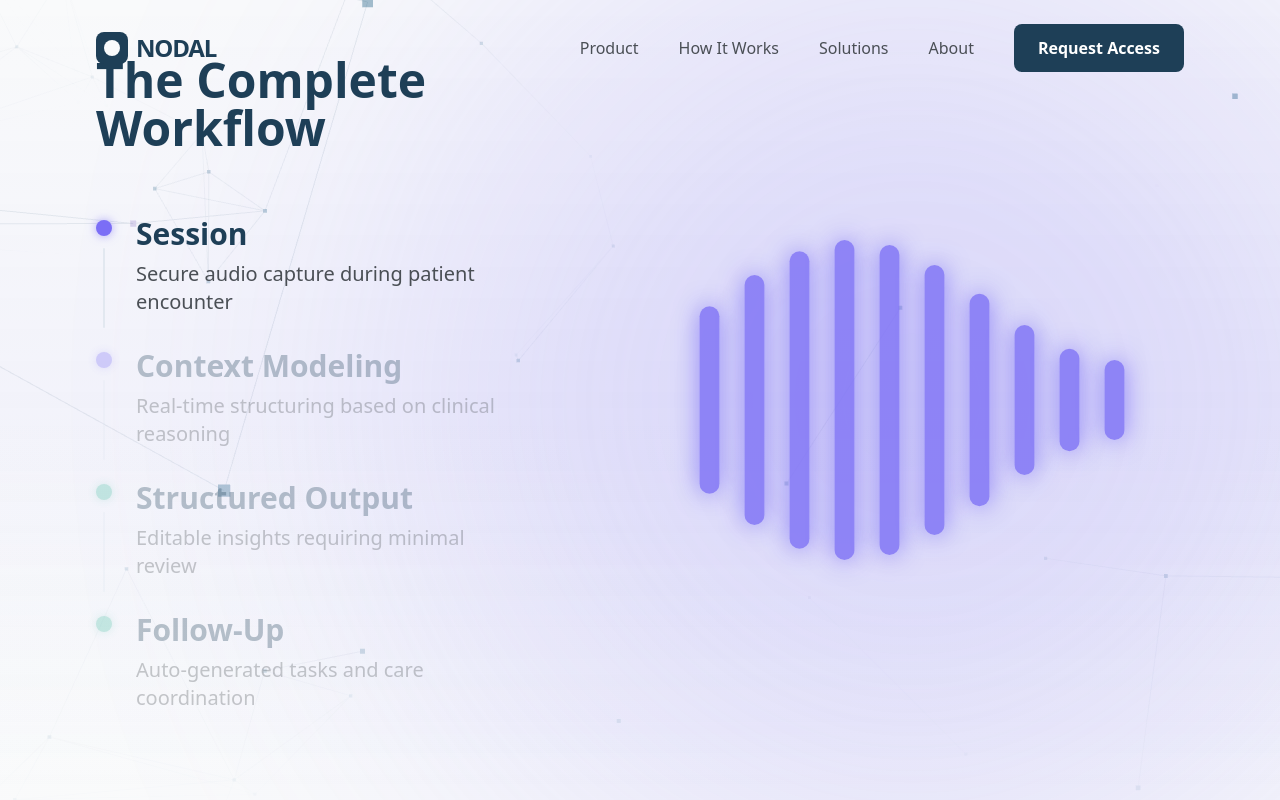
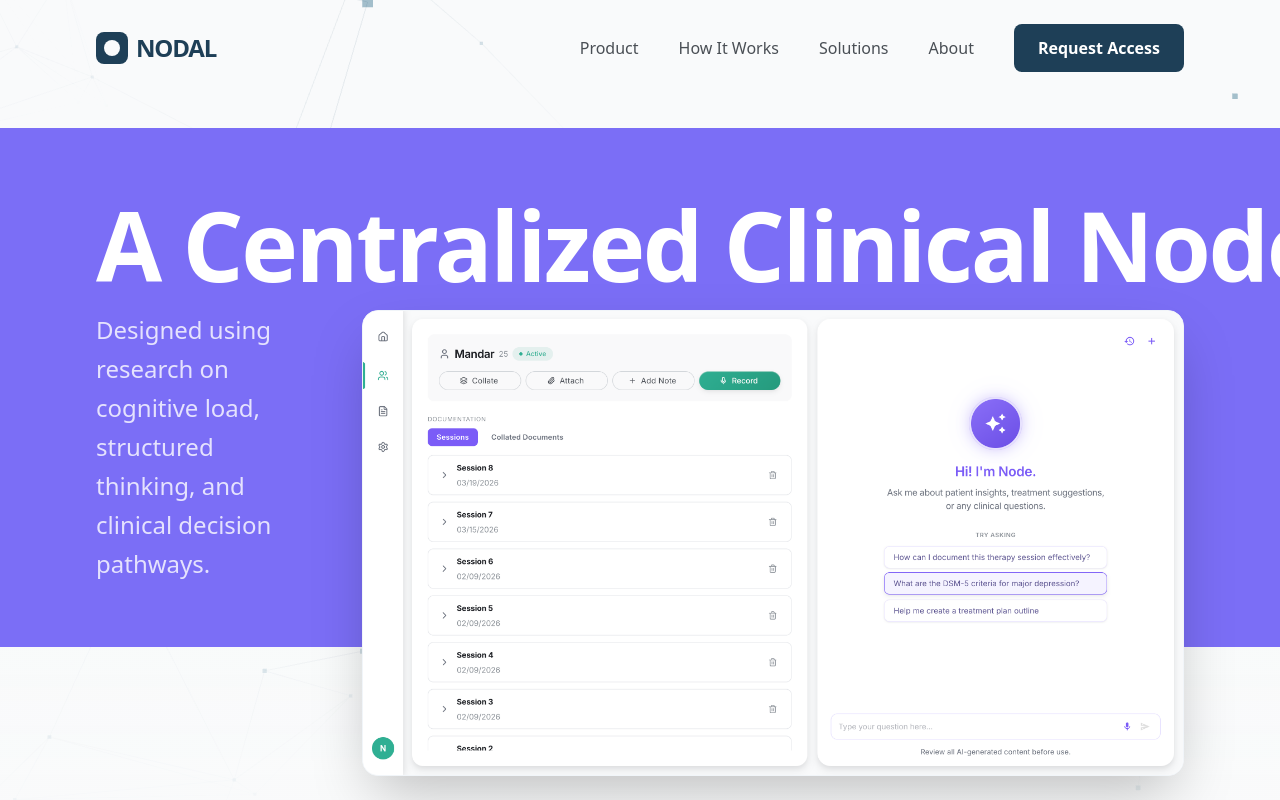
Before and after one commit to corenodal/nodal-website, a React (Vite) app: page /product in a window 1280 px wide. Shown: the top 800 px of the page. Built offline with nearby package versions, Linux system fonts and the light colour scheme.

Commit message:
product page v1

```diff
--- a/src/pages/Product.tsx
+++ b/src/pages/Product.tsx
@@ -1,3 +1,4 @@
+import { ProductHero } from '../sections/ProductHero';
 import { Workflow } from '../sections/Workflow';
 import { Features } from '../sections/Features';
 import { TrustSection } from '../sections/TrustSection';
@@ -6,6 +7,7 @@
 export const Product = () => {
   return (
     <>
+      <ProductHero />
       <Workflow />
       <Features />
       <TrustSection />
--- a/src/sections/Features.tsx
+++ b/src/sections/Features.tsx
@@ -5,19 +5,19 @@
 const features = [
   {
     icon: Mic,
-    title: "Real-Time Intelligence",
+    title: "Solo Practice",
     description: "Nodal operates as a seamless layer over your existing clinical workflow, providing high-precision support without disruption.",
     color: "nodal-green"
   },
   {
     icon: CheckSquare,
-    title: "Task Coordination",
+    title: "Group Practice",
     description: "Follow-up actions are prepared automatically—referrals, lab orders, and prescription updates based on clinical context.",
     color: "nodal-green"
   },
   {
     icon: Zap,
-    title: "Clinical Memory",
+title: "Healthcare Organization",
     description: "Surface longitudinal patterns and subtle patient data exactly when they are needed most for decision support.",
     color: "nodal-violet" // Neural Violet for AI Intelligence
   },
@@ -51,27 +51,27 @@
   }, []);
 
   return (
-    <section id="features" className="py-24 px-6 md:px-24 bg-transparent relative z-10">
-      <div className="max-w-7xl mx-auto" ref={containerRef}>
-        <div className="text-center mb-20">
+    <section id="features" className="min-h-screen px-6 md:px-24 bg-transparent relative z-10 flex items-center">
+      <div className="max-w-7xl mx-auto w-full pb-24" ref={containerRef}>
+        <div className="text-center mb-24">
           <h2 className="text-4xl md:text-5xl font-semibold text-nodal-blue mb-6">
-            Intelligence without Interruption
+            Workflow Support Across Care Settings
           </h2>
           <p className="text-xl md:text-2xl text-nodal-graphite-soft max-w-3xl mx-auto font-light leading-relaxed">
             Every feature is designed to reduce cognitive friction and allow providers to focus on the patient, not the documentation.
           </p>
         </div>
 
-        <div className="grid grid-cols-1 md:grid-cols-3 gap-8">
+        <div className="grid grid-cols-1 md:grid-cols-3 gap-10">
           {features.map((feature, index) => (
             <div
               key={index}
-              className={`feature-card translate-y-8 opacity-0 p-10 rounded-2xl bg-nodal-white border border-slate-100 transition-all hover:shadow-lg group ${feature.color === 'nodal-violet' ? 'hover:border-nodal-violet/30 outline-nodal-violet' : 'hover:border-nodal-green/30 outline-nodal-green'}`}
+              className={`feature-card translate-y-8 opacity-0 p-14 rounded-2xl bg-nodal-white border border-slate-100 transition-all hover:shadow-lg group ${feature.color === 'nodal-violet' ? 'hover:border-nodal-violet/30 outline-nodal-violet' : 'hover:border-nodal-green/30 outline-nodal-green'}`}
             >
-              <div className={`w-14 h-14 rounded-xl bg-white flex items-center justify-center mb-8 border border-slate-100 shadow-sm transition-all ${feature.color === 'nodal-violet' ? 'group-hover:bg-nodal-violet' : 'group-hover:bg-nodal-green'} group-hover:text-white`}>
-                <feature.icon className={`w-7 h-7 transition-colors ${feature.color === 'nodal-violet' ? 'text-nodal-violet group-hover:text-white' : 'text-nodal-green group-hover:text-white'}`} />
+              <div className={`w-16 h-16 rounded-xl bg-white flex items-center justify-center mb-10 border border-slate-100 shadow-sm transition-all ${feature.color === 'nodal-violet' ? 'group-hover:bg-nodal-violet' : 'group-hover:bg-nodal-green'} group-hover:text-white`}>
+                <feature.icon className={`w-8 h-8 transition-colors ${feature.color === 'nodal-violet' ? 'text-nodal-violet group-hover:text-white' : 'text-nodal-green group-hover:text-white'}`} />
               </div>
-              <h3 className="text-2xl font-semibold text-nodal-blue mb-4">{feature.title}</h3>
+              <h3 className="text-2xl font-semibold text-nodal-blue mb-5">{feature.title}</h3>
               <p className="text-lg text-nodal-graphite leading-relaxed font-light">
                 {feature.description}
               </p>
--- /dev/null
+++ b/src/sections/ProductHero.tsx
@@ -0,0 +1,98 @@
+import { useEffect, useRef } from 'react';
+import gsap from 'gsap';
+
+export const ProductHero = () => {
+  const containerRef = useRef<HTMLDivElement>(null);
+  const titleRef = useRef<HTMLDivElement>(null);
+  const imageRef = useRef<HTMLDivElement>(null);
+  const descRef = useRef<HTMLParagraphElement>(null);
+
+  useEffect(() => {
+    const ctx = gsap.context(() => {
+      const tl = gsap.timeline({ defaults: { ease: 'power3.out' } });
+
+      tl.fromTo(
+        titleRef.current,
+        { y: 30, opacity: 0 },
+        { y: 0, opacity: 1, duration: 1, delay: 0.2 }
+      )
+        .fromTo(
+          imageRef.current,
+          { x: 40, opacity: 0 },
+          { x: 0, opacity: 1, duration: 1 },
+          '-=0.6'
+        )
+        .fromTo(
+          descRef.current,
+          { y: 20, opacity: 0 },
+          { y: 0, opacity: 1, duration: 0.8 },
+          '-=0.4'
+        );
+    }, containerRef);
+
+    return () => ctx.revert();
+  }, []);
+
+  return (
+    <section ref={containerRef} className="relative z-10 pt-28 md:pt-32 min-h-screen">
+      <div className="relative">
+        {/* Purple background — stops short so image overflows */}
+        <div className="absolute inset-x-0 top-0 h-[80%] bg-nodal-violet" />
+
+        {/* Content */}
+        <div className="relative max-w-screen-2xl mx-auto px-6 md:px-24 pt-10 md:pt-16">
+          {/* Line 1 of title — spans full width */}
+          <div ref={titleRef}>
+            <h1 className="text-5xl md:text-7xl lg:text-8xl font-semibold tracking-tight leading-[1.1] text-white whitespace-nowrap">
+              A Centralized Clinical Node
+            </h1>
+          </div>
+
+          {/* Line 2 + image side by side */}
+          <div className="flex flex-col md:flex-row md:items-start gap-8 md:gap-12 mt-2 md:mt-3">
+            {/* Left column: description aligned with image top */}
+            <div className="flex-shrink-0 md:w-[20%] flex flex-col justify-start">
+              <p
+                ref={descRef}
+                className="text-xl md:text-2xl text-white/80 font-light leading-relaxed max-w-sm"
+              >
+                Designed using research on cognitive load, structured thinking, and clinical decision pathways.
+              </p>
+            </div>
+
+            {/* Right column: image overflowing purple into white */}
+            <div
+              ref={imageRef}
+              className="flex-1 min-w-0"
+            >
+              <div className="rounded-2xl overflow-hidden shadow-[0_25px_60px_-12px_rgba(0,0,0,0.25)] border border-slate-100 bg-white">
+                <img
+                  src="/img.png"
+                  alt="Nodal clinical assistant interface"
+                  className="w-full h-auto block"
+                  onError={(e) => {
+                    const target = e.currentTarget;
+                    target.style.display = 'none';
+                    target.parentElement!.innerHTML = `
+                      <div class="w-full aspect-[16/10] bg-gradient-to-br from-slate-50 to-slate-100 flex items-center justify-center">
+                        <div class="text-center px-8">
+                          <div class="w-16 h-16 mx-auto mb-4 rounded-2xl bg-nodal-violet/10 flex items-center justify-center">
+                            <svg width="32" height="32" viewBox="0 0 24 24" fill="none" stroke="#7B6EF6" stroke-width="1.5"><rect x="3" y="3" width="18" height="18" rx="2"/><circle cx="8.5" cy="8.5" r="1.5"/><path d="m21 15-5-5L5 21"/></svg>
+                          </div>
+                          <p class="text-sm text-slate-400 font-medium">Product Screenshot</p>
+                        </div>
+                      </div>
+                    `;
+                  }}
+                />
+              </div>
+            </div>
+          </div>
+        </div>
+      </div>
+
+      {/* Bottom spacing — transparent, lets app bg show through like main page */}
+      <div className="h-16 md:h-24" />
+    </section>
+  );
+};
--- a/src/sections/Workflow.tsx
+++ b/src/sections/Workflow.tsx
@@ -224,9 +224,6 @@
       ref={containerRef}
       className="h-screen w-full bg-transparent overflow-hidden flex items-center relative z-20"
     >
-      {/* Subtle overlay to maintain the requested violet tint without transparency */}
-      <div className="absolute inset-0 bg-gradient-to-b from-transparent via-nodal-violet/5 to-transparent pointer-events-none" />
-
       <div className="max-w-7xl mx-auto w-full px-6 md:px-24 flex flex-col md:flex-row items-center h-full relative z-10">
 
         {/* Left Side: Sticky Text Narrative */}
```
Also changed, not shown: public/img.png (added).
